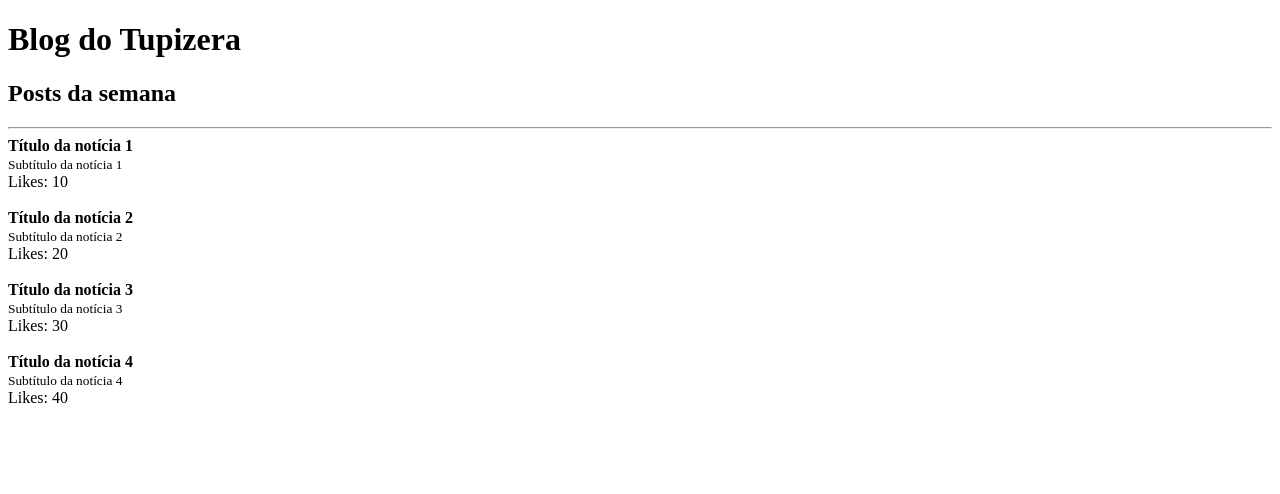
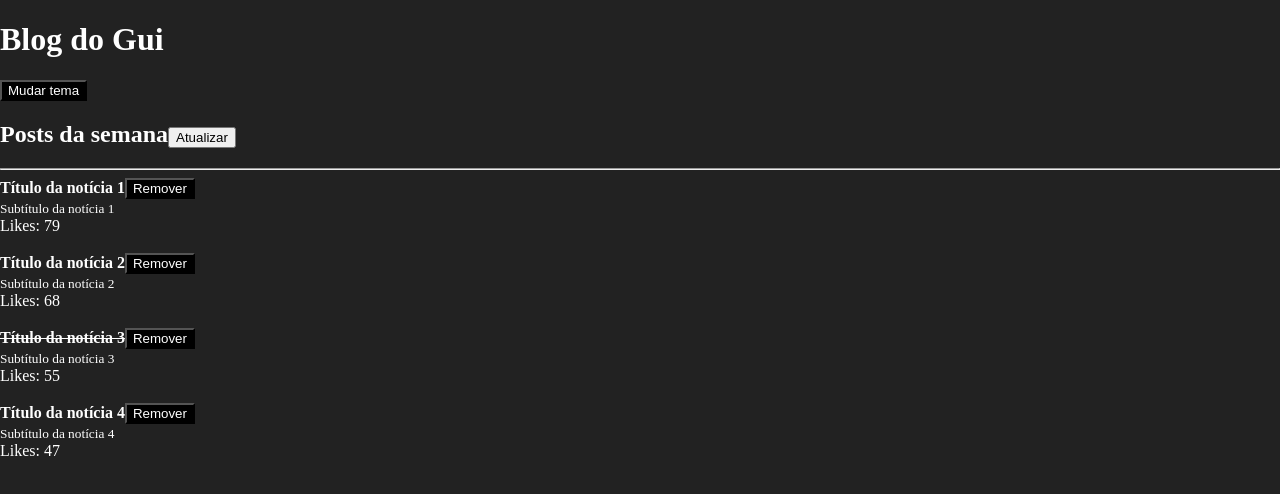
Before and after one commit to guilhermetupi/fundamentos-react, a React app: page / in a window 1280 px wide. Shown: the top 494 px of the page. Built offline with nearby package versions, Linux system fonts and the light colour scheme.

Commit message:
Context API, css loader

```diff
--- a/package.json
+++ b/package.json
@@ -15,7 +15,9 @@
     "@babel/preset-react": "^7.14.5",
     "babel-loader": "^8.2.3",
     "clean-webpack-plugin": "^4.0.0",
+    "css-loader": "^6.5.1",
     "html-webpack-plugin": "^5.5.0",
+    "style-loader": "^3.3.1",
     "webpack": "^5.60.0",
     "webpack-cli": "^4.9.1",
     "webpack-dev-server": "^4.3.1"
--- a/src/App.js
+++ b/src/App.js
@@ -1,48 +1,72 @@
-import React from "react";
-import Post from "./Post";
-import Header from "./Header";
+import React, { useState, createContext } from 'react';
+import Post from './Post';
+import Header from './Header';
+import ThemeProvider from './ThemeContext';
 
-const category = "Posts da semana";
-const posts = [
+function App() {
+  const [posts, setPosts] = useState([
     {
-    id: 1,
-    title: "Título da notícia 1",
-    subtitle: "Subtítulo da notícia 1",
-    likes: 10,
+      id: Math.random(),
+      title: 'Título da notícia 1',
+      subtitle: 'Subtítulo da notícia 1',
+      likes: Math.floor(Math.random() * 100),
+      read: false,
     },
     {
-    id: 2,
-    title: "Título da notícia 2",
-    subtitle: "Subtítulo da notícia 2",
-    likes: 20,
+      id: Math.random(),
+      title: 'Título da notícia 2',
+      subtitle: 'Subtítulo da notícia 2',
+      likes: Math.floor(Math.random() * 100),
+      read: false,
     },
     {
-    id: 3,
-    title: "Título da notícia 3",
-    subtitle: "Subtítulo da notícia 3",
-    likes: 30,
+      id: Math.random(),
+      title: 'Título da notícia 3',
+      subtitle: 'Subtítulo da notícia 3',
+      likes: Math.floor(Math.random() * 100),
+      read: true,
     },
     {
-    id: 4,
-    title: "Título da notícia 4",
-    subtitle: "Subtítulo da notícia 4",
-    likes: 40,
+      id: Math.random(),
+      title: 'Título da notícia 4',
+      subtitle: 'Subtítulo da notícia 4',
+      likes: Math.floor(Math.random() * 100),
+      read: false,
     },
-];
+  ]);
 
-function App() {
+  function handleRefresh() {
+    setPosts((prevState) => [
+      ...prevState,
+      {
+        id: Math.random(),
+        title: `Título da notícia ${prevState.length + 1}`,
+        subtitle: `Subtítulo da notícia ${prevState.length + 1}`,
+        likes: Math.floor(Math.random() * 100),
+        read: false,
+      },
+    ]);
+  }
+
+  function handleRemovePost(id) {
+    setPosts((prevState) => prevState.filter((post) => post.id !== id));
+  }
+
   return (
-    <>
+    <ThemeProvider>
       <Header>
-        <h2>{category}</h2>
+        <h2>
+          Posts da semana
+          <button onClick={handleRefresh}>Atualizar</button>
+        </h2>
       </Header>
 
       <hr />
 
-      {posts.map(({ id, ...otherProps }) => (
-        <Post key={id} {...otherProps} />
+      {posts.map((post) => (
+        <Post key={post.id} post={post} onRemove={handleRemovePost} />
       ))}
-    </>
+    </ThemeProvider>
   );
 }
 
--- /dev/null
+++ b/src/Button.js
@@ -0,0 +1,26 @@
+import React, { useContext } from 'react';
+import PropTypes from 'prop-types';
+import { ThemeContext } from './ThemeContext';
+
+function Button(props) {
+  const { theme } = useContext(ThemeContext);
+
+  return (
+    <button
+      style={{
+        color: theme === 'dark' ? '#fff' : '#000',
+        backgroundColor: theme === 'dark' ? '#000' : '#fff',
+      }}
+      onClick={props.onClick}
+    >
+      {props.children}
+    </button>
+  );
+}
+
+Button.propTypes = {
+  children: PropTypes.node.isRequired,
+  onClick: PropTypes.func.isRequired,
+};
+
+export default Button;
--- a/src/Header.js
+++ b/src/Header.js
@@ -1,11 +1,16 @@
-import React from "react";
-import PropTypes from "prop-types";
+import React, { useContext } from 'react';
+import PropTypes from 'prop-types';
+import Button from './Button';
+import { ThemeContext } from './ThemeContext';
 
-function Header({ title, children }) {
+function Header(props) {
+  const { onToggleTheme } = useContext(ThemeContext);
+
   return (
     <>
-      <h1>{title}</h1>
-      {children}
+      <h1>{props.title}</h1>
+      <Button onClick={() => onToggleTheme()}>Mudar tema</Button>
+      {props.children}
     </>
   );
 }
@@ -16,7 +21,7 @@ Header.propTypes = {
 };
 
 Header.defaultProps = {
-  title: "Blog do Tupizera",
+  title: 'Blog do Gui',
 };
 
 export default Header;
--- a/src/Post.js
+++ b/src/Post.js
@@ -1,11 +1,14 @@
-import React from "react";
-import PropTypes from "prop-types";
+import React from 'react';
+import PropTypes from 'prop-types';
+import PostHeader from './PostHeader';
 
-function Post({ title, subtitle, likes }) {
+function Post(props) {
+  const { id, title, subtitle, likes, read } = props.post;
+
   return (
     <>
       <article>
-        <strong>{title}</strong>
+        <PostHeader post={{ id, title, read }} onRemove={props.onRemove} />
         <br />
         <small>{subtitle}</small>
         <br />
@@ -17,13 +20,18 @@ function Post({ title, subtitle, likes }) {
 }
 
 Post.propTypes = {
-  title: PropTypes.string.isRequired,
-  subtitle: PropTypes.string.isRequired,
-  likes: PropTypes.number.isRequired,
+  post: PropTypes.shape({
+    id: PropTypes.number.isRequired,
+    title: PropTypes.string.isRequired,
+    subtitle: PropTypes.string.isRequired,
+    likes: PropTypes.number.isRequired,
+    read: PropTypes.bool.isRequired,
+  }),
   created: PropTypes.shape({
     author: PropTypes.string.isRequired,
     date: PropTypes.string.isRequired,
   }),
+  onRemove: PropTypes.func.isRequired,
 };
 
 export default Post;
--- /dev/null
+++ b/src/PostHeader.js
@@ -0,0 +1,25 @@
+import React from 'react';
+import PropTypes from 'prop-types';
+import Button from './Button';
+
+function PostHeader(props) {
+  const { id, title, read } = props.post;
+
+  return (
+    <>
+      <strong>{read ? <s>{title}</s> : title}</strong>
+      <Button onClick={() => props.onRemove(id)}>Remover</Button>
+    </>
+  );
+}
+
+PostHeader.propTypes = {
+  post: PropTypes.shape({
+    id: PropTypes.number.isRequired,
+    title: PropTypes.string.isRequired,
+    read: PropTypes.bool.isRequired,
+  }),
+  onRemove: PropTypes.func.isRequired,
+};
+
+export default PostHeader;
--- /dev/null
+++ b/src/ThemeContext.js
@@ -0,0 +1,19 @@
+import React, { useState, createContext } from 'react';
+
+export const ThemeContext = createContext();
+
+function ThemeProvider(props) {
+  const [theme, setTheme] = useState('dark');
+
+  function handleToggleTheme() {
+    setTheme((prevState) => (prevState === 'dark' ? 'light' : 'dark'));
+  }
+
+  return (
+    <ThemeContext.Provider value={{ theme, onToggleTheme: handleToggleTheme }}>
+      {props.children}
+    </ThemeContext.Provider>
+  );
+}
+
+export default ThemeProvider;
--- /dev/null
+++ b/src/index.css
@@ -0,0 +1,6 @@
+body {
+  background: #222;
+  color: #fff;
+  margin: 0;
+  padding: 0;
+}
--- a/webpack.config.js
+++ b/webpack.config.js
@@ -1,23 +1,29 @@
-const path = require("path");
-const HtmlWebpackPlugin = require("html-webpack-plugin");
-const { CleanWebpackPlugin } = require("clean-webpack-plugin");
+const path = require('path');
+const HtmlWebpackPlugin = require('html-webpack-plugin');
+const { CleanWebpackPlugin } = require('clean-webpack-plugin');
 
 module.exports = {
-  entry: path.resolve(__dirname, "src", "index.js"),
+  entry: path.resolve(__dirname, 'src', 'index.js'),
   output: {
-    path: path.resolve(__dirname, "build"),
-    filename: "bundle[hash].js",
+    path: path.resolve(__dirname, 'build'),
+    filename: 'bundle[hash].js',
   },
   plugins: [
     new HtmlWebpackPlugin({
-      template: path.resolve(__dirname, "public", "index.html"),
+      template: path.resolve(__dirname, 'public', 'index.html'),
     }),
     new CleanWebpackPlugin(),
   ],
   module: {
-    rules: [{ test: /\.js$/, exclude: /node_modules/, use: "babel-loader" }],
+    rules: [
+      { test: /\.js$/, exclude: /node_modules/, use: 'babel-loader' },
+      {
+        test: /\.css$/i,
+        use: ['style-loader', 'css-loader'],
+      },
+    ],
   },
-  mode: "development",
+  mode: 'development',
   performance: {
     hints: false,
     maxEntrypointSize: 512000,
```
Also changed, not shown: src/index.js (+5 -4 lines), 1 other file (tests, documents, lock files or other folders). Lines whose indentation alone changed are shown as unchanged.
